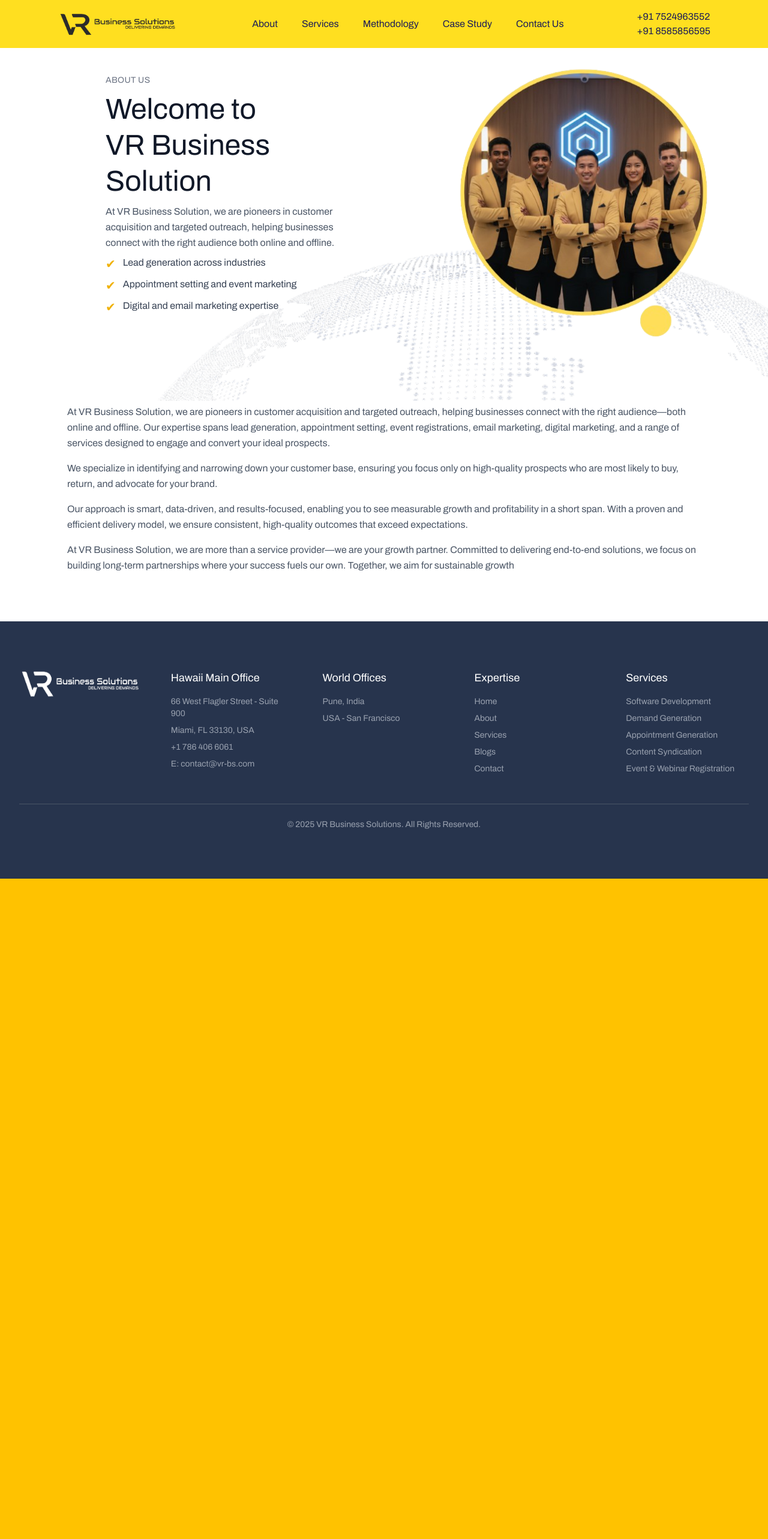
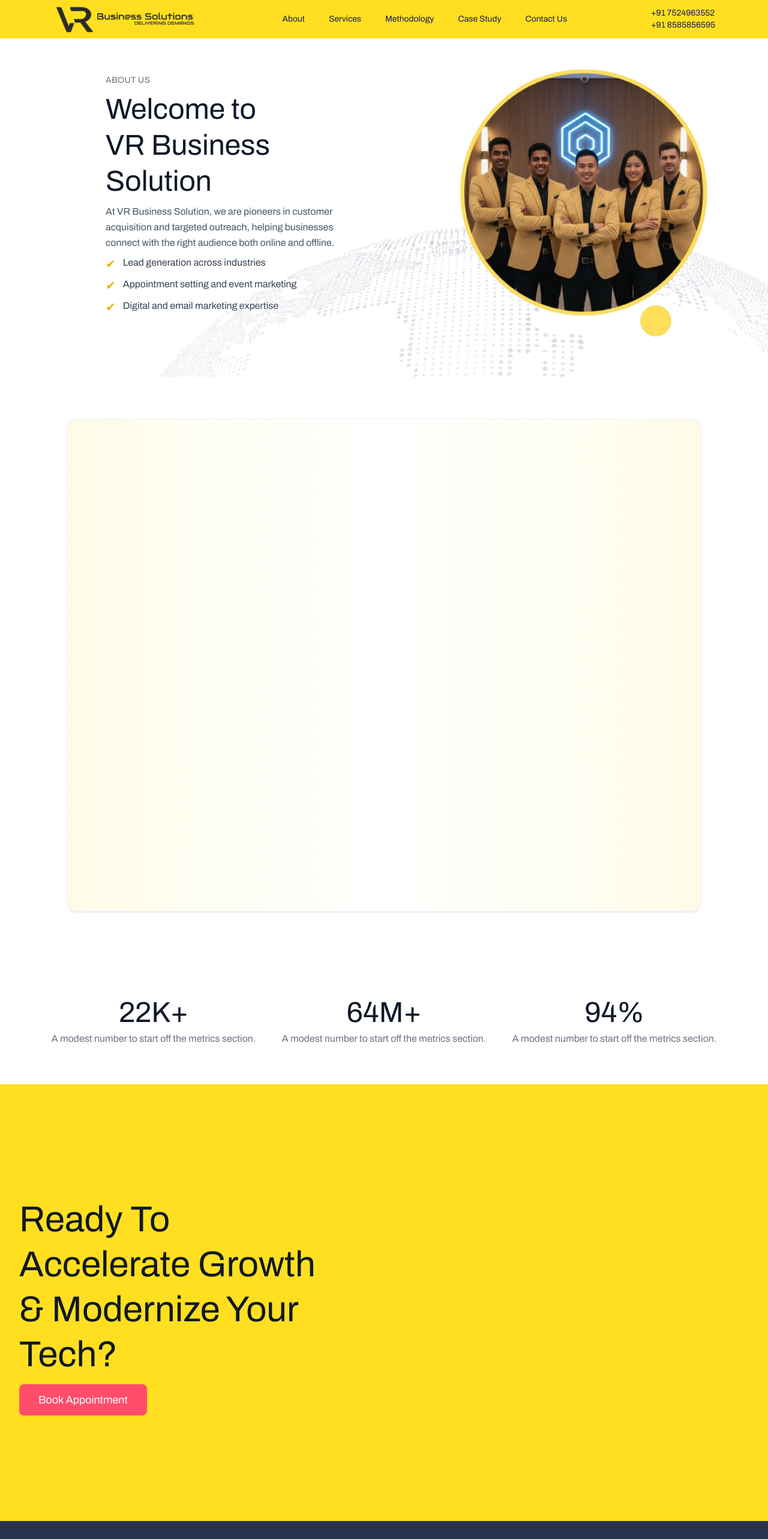
Before and after one commit to Pkadam02/vrbs, a Next.js app: page /aboutus in a window 1280 px wide. Shown: the top 2566 px of the page at 60% size. Before the commit the page ends 1465 px from the top, so only its background shows below. Built offline with nearby package versions, Linux system fonts and the light colour scheme.

Commit message:
change design and animation

```diff
--- a/src/Component/AboutUsPage.tsx
+++ b/src/Component/AboutUsPage.tsx
@@ -3,6 +3,9 @@
 import gsap from "gsap";
 import { ScrollTrigger } from "gsap/ScrollTrigger";
 import Image from "next/image";
+import StatsSection from "@/Component/StatsSection";
+import { Cat } from "lucide-react";
+import CTA from "./CTA";
 
 export default function AboutUsPage() {
   const sectionRef = useRef<HTMLDivElement>(null);
@@ -13,6 +16,7 @@
     const el = sectionRef.current;
     if (!el) return;
 
+    // About text animation
     gsap.fromTo(
       ".about-text-content",
       { opacity: 0, x: -900 },
@@ -29,9 +33,10 @@
       }
     );
 
+    // About image animation
     gsap.fromTo(
       ".about-image-container",
-      { opacity: 0, x: 800 },
+      { opacity: 0, x: 500 },
       {
         opacity: 1,
         x: 0,
@@ -46,10 +51,45 @@
       }
     );
 
+    // ✅ New animations for 60/40 growth section
+    gsap.fromTo(
+      ".growth-text",
+      { opacity: 0, x: -150 },
+      {
+        opacity: 1,
+        x: 0,
+        duration: 1.2,
+        ease: "power3.out",
+        scrollTrigger: {
+          trigger: ".growth-section",
+          start: "top 85%",
+          toggleActions: "play none none reverse",
+        },
+      }
+    );
+
+    gsap.fromTo(
+      ".growth-image",
+      { opacity: 0, x: 150 },
+      {
+        opacity: 1,
+        x: 0,
+        duration: 1.2,
+        ease: "power3.out",
+        delay: 0.3,
+        scrollTrigger: {
+          trigger: ".growth-section",
+          start: "top 85%",
+          toggleActions: "play none none reverse",
+        },
+      }
+    );
+
     return () => ScrollTrigger.getAll().forEach((t) => t.kill());
   }, []);
 
   return (
+    <>
       <section
         ref={sectionRef}
         id="aboutus"
@@ -58,15 +98,19 @@
       >
         <div className="container mx-auto px-4 sm:px-10 lg:px-8">
           <div className="grid lg:grid-cols-2 gap-8 md:gap-16 items-center">
+            {/* Left text */}
             <div className="space-y-2 lg:pl-16 about-text-content">
-            <p className="text-sm font-medium text-gray-500 uppercase tracking-wide">About Us</p>
+              <p className="text-sm font-medium text-gray-500 uppercase tracking-wide">
+                About Us
+              </p>
               <h2 className="text-3xl sm:text-4xl lg:text-5xl font-bold text-gray-900 leading-tight">
                 Welcome to <br />
                 <span className="text-gray-900">VR Business Solution</span>
               </h2>
               <p className="text-base leading-relaxed text-gray-600">
-              At VR Business Solution, we are pioneers in customer acquisition and targeted outreach,
-              helping businesses connect with the right audience both online and offline.
+                At VR Business Solution, we are pioneers in customer acquisition
+                and targeted outreach, helping businesses connect with the right
+                audience both online and offline.
               </p>
               <ul className="space-y-2 text-gray-700 text-base">
                 <li className="flex items-start gap-3">
@@ -84,7 +128,8 @@
               </ul>
             </div>
 
-          <div className="relative w-[300px] h-[350px] sm:w-[600px] sm:h-[600px] md:w-[560px] md:h-[420px] lg:w-[450px] lg:h-[490px] lg:left-20 z-10 left-10">
+            {/* Right image */}
+            <div className="about-image-container relative w-[300px] h-[350px] sm:w-[600px] sm:h-[600px] md:w-[560px] md:h-[420px] lg:w-[450px] lg:h-[490px] lg:left-20 z-10 left-10">
               <Image
                 src="/about2.jpg"
                 alt="Main illustration"
@@ -94,8 +139,8 @@
               />
             </div>
 
-            {/* Globe overlay image */}
-            <div className="absolute w-[420px] h-[1800px] sm:w-[3100px] sm:h-[150px] md:w-[1200px] md:h-[2500px] lg:w-[1100px] lg:h-[1000px] -bottom-10 right-3 sm:-bottom-10 sm:-right-14 md:-bottom-12 md:-right-[-260] lg:-bottom-1 lg:-right-[-90] animate-spin-slow">
+            {/* Globe overlay */}
+            <div className="absolute w-[420px] h-[1800px] sm:w-[3100px] sm:h-[150px] md:w-[1200px] md:h-[2500px] lg:w-[1100px] lg:h-[1000px] -top-25 right-3 sm:-top-10 sm:-right-14 md:-top-12 md:-right-[-260] lg:-top-0 lg:right-[-100] animate-spin-slow">
               <Image
                 src="/globe.png"
                 alt="Globe overlay"
@@ -105,24 +150,74 @@
               />
             </div>
 
-            <div className="lg:col-span-2 mt-10 text-center lg:text-left">
-        <p className="text-base leading-relaxed text-gray-600 mb-4">
-          At VR Business Solution, we are pioneers in customer acquisition and targeted outreach, helping businesses connect with the right audience—both online and offline. Our expertise spans lead generation, appointment setting, event registrations, email marketing, digital marketing, and a range of services designed to engage and convert your ideal prospects.
+
+
+            {/* ✅ 60/40 Growth Section */}
+            <div className="growth-section flex flex-col md:flex-col lg:flex-row items-center justify-between gap-10 lg:col-span-2 mt-16 px-6 sm:px-10 lg:px-20 text-center lg:text-left bg-gradient-to-r from-yellow-50 via-white to-yellow-50 py-14 rounded-2xl border border-gray-100 shadow-sm">
+
+              {/* Left (Text) */}
+              <div className="growth-text flex-1 space-y-5">
+                <h3 className="text-2xl sm:text-3xl font-semibold text-gray-900">
+                  Driving Growth Through Smart, Data-Driven Solutions
+                </h3>
+
+                <p className="text-lg leading-relaxed text-gray-700">
+                  At{" "}
+                  <span className="font-semibold text-yellow-600">
+                    VR Business Solution
+                  </span>
+                  , we are pioneers in customer acquisition and targeted outreach,
+                  helping businesses connect with the right audience—both online
+                  and offline. Our expertise spans lead generation, appointment
+                  setting, event registrations, and digital marketing designed to
+                  engage and convert your ideal prospects.
                 </p>
-        <p className="text-base leading-relaxed text-gray-600 mb-4">
-          We specialize in identifying and narrowing down your customer base, ensuring you focus only on high-quality prospects who are most likely to buy, return, and advocate for your brand.
+
+                <p className="text-lg leading-relaxed text-gray-700">
+                  We specialize in identifying and narrowing down your customer
+                  base, ensuring you focus only on high-quality prospects who are
+                  most likely to buy, return, and advocate for your brand.
                 </p>
-        <p className="text-base leading-relaxed text-gray-600 mb-4">
-          Our approach is smart, data-driven, and results-focused, enabling you to see measurable growth and profitability in a short span. With a proven and efficient delivery model, we ensure consistent, high-quality outcomes that exceed expectations.
+
+                <p className="text-lg leading-relaxed text-gray-700">
+                  Our approach is{" "}
+                  <span className="font-medium text-gray-900">
+                    smart, data-driven, and results-focused
+                  </span>
+                  , enabling measurable growth and profitability in a short span.
+                  With a proven and efficient delivery model, we ensure consistent,
+                  high-quality outcomes that exceed expectations.
                 </p>
-        <p className="text-base leading-relaxed text-gray-600">
-          At VR Business Solution, we are more than a service provider—we are your growth partner. Committed to delivering end-to-end solutions, we focus on building long-term partnerships where your success fuels our own. Together, we aim for sustainable growth
+
+                <p className="text-lg leading-relaxed text-gray-800 font-medium italic border-l-4 border-yellow-400 pl-4">
+                  “At VR Business Solution, we’re more than a service provider —
+                  we’re your{" "}
+                  <span className="text-yellow-600 font-semibold">
+                    growth partner
+                  </span>
+                  . Together, we aim for sustainable success.”
                 </p>
+              </div>
+
+              {/* Right (Image) */}
+              <div className="growth-image flex-1 flex justify-center">
+                <div className="relative w-[300px] h-[320px] sm:w-[380px] sm:h-[380px] md:w-[420px] md:h-[450px]">
+                  <Image
+                    src="/about2.jpg" // change to your actual image
+                    alt="Business Growth"
+                    fill
+                    className="object-cover"
+                    priority
+                  />
                 </div>
               </div>
             </div>
-      {/* New Text Content */}
+          </div>
+        </div>
+      </section>
 
-    </section>
+      <StatsSection />
+      <CTA />
+    </>
   );
 }
--- a/src/Component/CTA.tsx
+++ b/src/Component/CTA.tsx
@@ -56,11 +56,11 @@
     <section id="cta" className="relative py-16 md:py-[28] bg-yellow-300 overflow-hidden min-h-[900px] md:min-h-[1000px] lg:min-h-[10px]">
       {/* Blue curved background */}
 
-      <div className="container mx-auto px-4 sm:px-6 lg:px-48 relative z-10">
-        <div className="grid lg:grid-cols-2 gap-8 md:gap-12 items-center min-h-[600px]">
+      <div className="container mx-auto px-4 sm:px-6 lg:px-8 relative z-10">
+        <div className="grid lg:grid-cols-2 gap-2 md:gap-12 justify-evenly items-center min-h-[600px]">
           {/* Left Content */}
           <div className="py-10 md:py-0">
-            <h1 className="text-5xl sm:text-2xl md:text-5xl font-bold text-gray-900 mb-6 leading-tight">
+            <h1 className="text-5xl sm:text-2xl md:text-6xl  font-bold text-gray-900 mb-6 leading-tight">
               Ready To <br />
               Accelerate Growth <br /> & Modernize Your
               <br />Tech?
@@ -71,9 +71,9 @@
           </div>
 
           {/* Right Illustration */}
-          <div className="relative flex justify-center items-center h-full">
+          <div className="relative flex justify-center items-center lg:bottom-[-20px] bottom-[-105] left-[-15] md:left-52 md:right-[192px] h-10 md:max-h-[100px] md:bottom-[-120] md:left-[-10] xl:h-[100px] object-contain w-[120%] md:w-[150%] xl:w-[110%]">
             {/* Main person image */}
-            <img src="/CTA.png" alt="Person with Tablet" className="absolute bottom-[-240px] lg:bottom-[-432px] right-[-16px] md:right-[-192px] h-auto max-h-[1200px] md:max-h-[1400px] lg:h-[1250px] object-contain w-[180%] md:w-[130%] lg:w-[500%]" />
+            <img src="/CTA.png" alt="Person with Tablet" className="" />
 
             {/* Floating Card 1 */}
 
--- a/src/Component/Navbar.tsx
+++ b/src/Component/Navbar.tsx
@@ -4,20 +4,21 @@
 import Link from 'next/link'; // Import Link component
 
 export default function Navbar({ isOpen, setIsOpen }: { isOpen: boolean; setIsOpen: (isOpen: boolean) => void }) {
+  console.log("Navbar isOpen: ", isOpen);
   // const [isOpen, setIsOpen] = useState(false);
 
   // REMOVED handleScrollToSection function
 
   return (
-    <nav className="fixed top-0 w-full z-50 flex justify-between items-center px-4 py-4 bg-yellow-300 text-[#1C1C57] border-b border-white">
+    <nav className="fixed top-0 w-full z-50 flex justify-between items-center px-2 py-2 bg-yellow-300 text-[#1C1C57] border-b border-white">
       <div className="flex items-center space-x-2 lg:ml-20">
         <Link href="/" onClick={() => setIsOpen(false)}> {/* Use Link component */}
-          <img src="title.png" alt="VR Logo" className="h-10" />
+          <img src="title.png" alt="VR Logo" className="h-12" />
         </Link>
       </div>
 
       {/* Desktop navigation */}
-      <ul className="hidden md:flex space-x-6 lg:space-x-8 xl:space-x-10 font-medium">
+      <ul className="hidden md:flex space-x-6 lg:space-x-8 xl:space-x-10 font-medium text-sm">
       <li><Link href="/#about" onClick={() => setIsOpen(false)} className="hover:text-gray-300 transition-colors duration-200">About</Link></li>
         <li><Link href="/#services" onClick={() => setIsOpen(false)} className="hover:text-gray-300 transition-colors duration-200">Services</Link></li>
         <li><Link href="/#methodology" onClick={() => setIsOpen(false)} className="hover:text-gray-300 transition-colors duration-200">Methodology</Link></li>
@@ -25,7 +26,7 @@
         <li><Link href="/contact" onClick={() => setIsOpen(false)} className="hover:text-gray-300 transition-colors duration-200">Contact Us</Link></li>
       </ul>
 
-      <div className="hidden md:flex items-center gap-4 lg:mr-20">
+      <div className="hidden md:flex items-center gap-4 lg:mr-20 text-sm">
         +91 7524963552 <br />
         +91 8585856595
       </div>
@@ -45,20 +46,20 @@
 
       {/* Sidebar */}
       <div className={`fixed inset-y-0 right-0 w-full max-w-sm bg-yellow-300 z-[90] transform ${isOpen ? 'translate-x-0' : 'translate-x-full'} transition-transform duration-300 ease-in-out md:hidden overflow-y-auto`}>
-        <div className="flex justify-end p-4">
+        <div className="flex justify-end p-15">
           <button onClick={() => setIsOpen(false)} className="text-white focus:outline-none p-2 rounded-md hover:bg-gray-700 transition-colors duration-200">
 
           </button>
         </div>
         <ul className="flex flex-col items-center space-y-6 font-medium py-6">
-        <li><Link href="/#about" onClick={() => setIsOpen(false)} className="hover:text-gray-300 transition-colors duration-200 text-[#1C1C57] text-lg">About</Link></li>
-          <li><Link href="/#services" onClick={() => setIsOpen(false)} className="hover:text-gray-300 transition-colors duration-200 text-[#1C1C57] text-lg">Services</Link></li>
-          <li><Link href="/#methodology" onClick={() => setIsOpen(false)} className="hover:text-gray-300 transition-colors duration-200 text-[#1C1C57] text-lg">Methodology</Link></li>
-          <li><Link href="/#casestudy" onClick={() => setIsOpen(false)} className="hover:text-gray-300 transition-colors duration-200 text-[#1C1C57] text-lg">Case Study</Link></li>
-          <li><Link href="/contact" onClick={() => setIsOpen(false)} className="hover:text-gray-300 transition-colors duration-200 text-[#1C1C57] text-lg">Contact Us</Link></li>
+        <li><Link href="/#about" onClick={() => setIsOpen(false)} className="hover:text-gray-300 transition-colors duration-200 text-[#1C1C57] text-base">About</Link></li>
+          <li><Link href="/#services" onClick={() => setIsOpen(false)} className="hover:text-gray-300 transition-colors duration-200 text-[#1C1C57] text-base">Services</Link></li>
+          <li><Link href="/#methodology" onClick={() => setIsOpen(false)} className="hover:text-gray-300 transition-colors duration-200 text-[#1C1C57] text-base">Methodology</Link></li>
+          <li><Link href="/#casestudy" onClick={() => setIsOpen(false)} className="hover:text-gray-300 transition-colors duration-200 text-[#1C1C57] text-base">Case Study</Link></li>
+          <li><Link href="/contact" onClick={() => setIsOpen(false)} className="hover:text-gray-300 transition-colors duration-200 text-[#1C1C57] text-base">Contact Us</Link></li>
         </ul>
         <div className="flex flex-col space-y-4 mt-8 items-center px-4">
-        <div className=" md:flex items-center gap-4 right-20">
+        <div className=" md:flex items-center gap-4 right-20 text-base">
         +91 7524963552 <br />
         +91 8585856595
       </div>
--- /dev/null
+++ b/src/Component/StatsSection.tsx
@@ -0,0 +1,84 @@
+"use client";
+
+import React, { useEffect, useRef } from "react";
+import gsap from "gsap";
+import { ScrollTrigger } from "gsap/ScrollTrigger";
+
+export default function StatsSection() {
+  const sectionRef = useRef<HTMLDivElement>(null);
+
+  useEffect(() => {
+    gsap.registerPlugin(ScrollTrigger);
+
+    const el = sectionRef.current;
+    if (!el) return;
+
+    const stats = gsap.utils.toArray<HTMLElement>(".stat-number");
+
+    // Trigger animation only when the section comes into view
+    const trigger = ScrollTrigger.create({
+      trigger: el,
+      start: "top 80%",
+      onEnter: () => {
+        stats.forEach((stat) => {
+          const text = stat.textContent?.trim() || "0";
+          const endValue = parseInt(text.replace(/[^0-9]/g, ""), 10) || 0;
+          const suffix = text.replace(/[0-9]/g, "");
+
+          stat.textContent = `0${suffix}`;
+
+          const obj = { val: 0 };
+          gsap.to(obj, {
+            val: endValue,
+            duration: 2,
+            ease: "power3.out",
+            onUpdate: () => {
+              stat.textContent = `${Math.floor(obj.val)}${suffix}`;
+            },
+          });
+        });
+      },
+    });
+
+    return () => {
+      trigger.kill();
+    };
+  }, []);
+
+  return (
+    <section ref={sectionRef} className="py-16 bg-white">
+      <div className="container mx-auto px-6 sm:px-8 md:px-12 lg:px-20">
+        <div className="relative">
+          <div className="grid grid-cols-1 sm:grid-cols-3 gap-8 items-center text-center">
+            <div>
+              <h3 className="stat-number text-3xl sm:text-4xl md:text-5xl font-extrabold text-gray-900">
+                22K+
+              </h3>
+              <p className="mt-2 text-gray-500 text-sm sm:text-base">
+                A modest number to start off the metrics section.
+              </p>
+            </div>
+
+            <div className="flex flex-col items-center justify-center">
+              <h3 className="stat-number text-3xl sm:text-4xl md:text-5xl font-extrabold text-gray-900">
+                64M+
+              </h3>
+              <p className="mt-2 text-gray-500 text-sm sm:text-base">
+                A modest number to start off the metrics section.
+              </p>
+            </div>
+
+            <div>
+              <h3 className="stat-number text-3xl sm:text-4xl md:text-5xl font-extrabold text-gray-900">
+                94%
+              </h3>
+              <p className="mt-2 text-gray-500 text-sm sm:text-base">
+                A modest number to start off the metrics section.
+              </p>
+            </div>
+          </div>
+        </div>
+      </div>
+    </section>
+  );
+}
--- a/src/Component/WhoWeAre.tsx
+++ b/src/Component/WhoWeAre.tsx
@@ -42,7 +42,7 @@
         {
           opacity: 1,
           x: 0,
-          duration: 1.8,
+          duration: 0.8,
           ease: "power2.out",
           scrollTrigger: {
             trigger: element,
```
Also changed, not shown: src/Component/About.tsx (+20 -14 lines), src/Component/Services.tsx (+8 -8 lines). Lines whose indentation alone changed are shown as unchanged.
